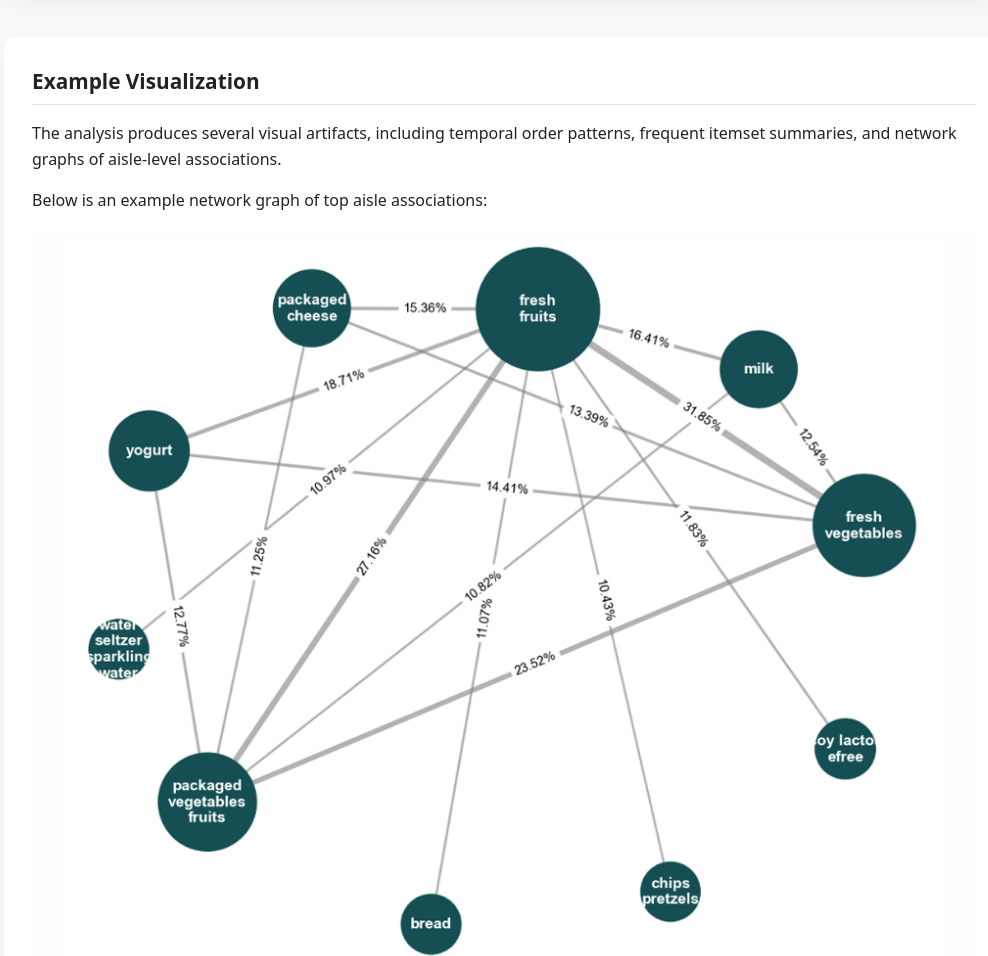
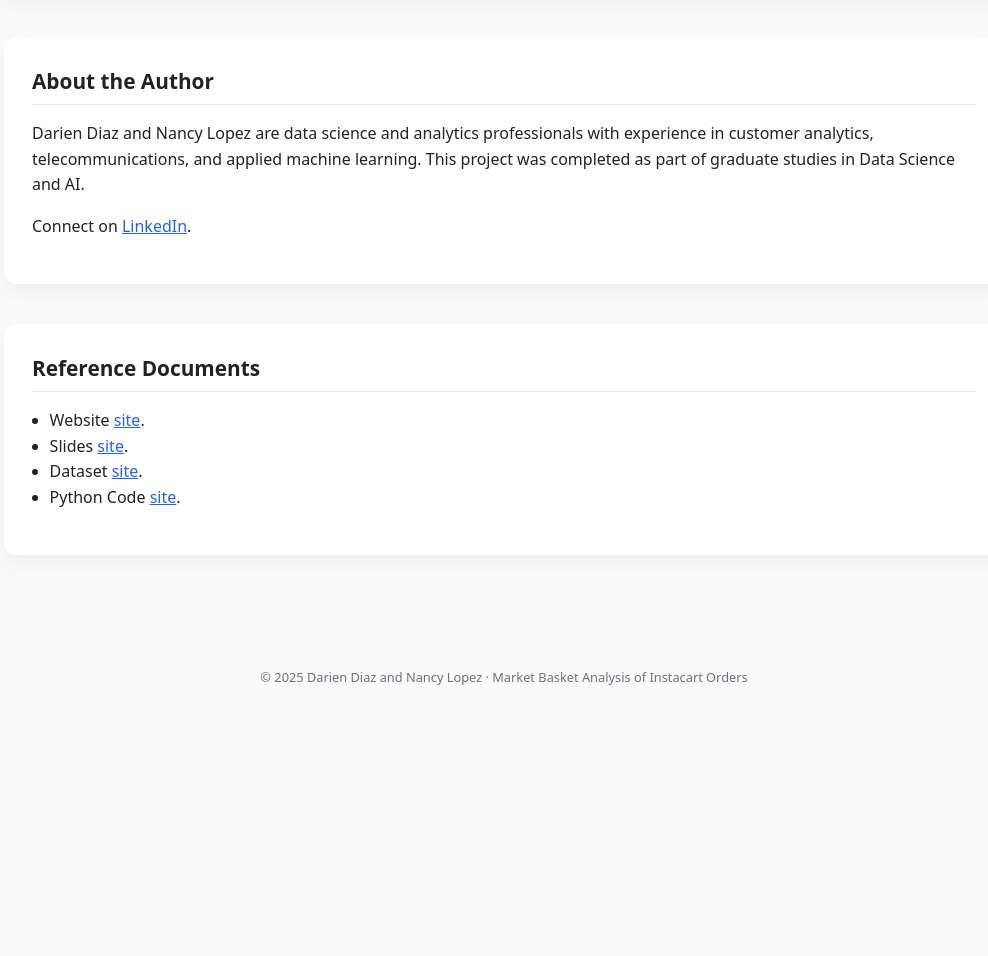
Before and after one commit to nancyalelopez-gif/instacart-mba-site, a plain HTML site: page index.html in a window 1280 px wide. Shown: the part 1448-2404 px from the top of the page, without its empty margins (136-1124 px from the left). After the commit the page ends 2167 px from the top, so only its background shows below. Drawn offline with Linux system fonts and the light colour scheme.

Commit message:
Update index.html

```diff
--- a/index.html
+++ b/index.html
@@ -185,17 +185,6 @@ header nav a:hover {
     </section>
 
     <section>
-      <h2>Example Visualization</h2>
-      <p>
-        The analysis produces several visual artifacts, including temporal order patterns, frequent itemset
-        summaries, and network graphs of aisle-level associations.
-      </p>
-      <p>Below is an example network graph of top aisle associations:</p>
-      <img src="Aisle Network.png" alt="Aisle Network Graph" class="responsive-img">
-      <!-- make sure the image file name and path match your repo -->
-    </section>
-
-    <section>
       <h2>About the Author</h2>
       <p>
         Darien Diaz and Nancy Lopez are data science and analytics professionals with experience in customer analytics,
@@ -207,6 +196,30 @@ header nav a:hover {
         <a href="YOUR_LINKEDIN_LINK_HERE" target="_blank" rel="noopener noreferrer">LinkedIn</a>.
       </p>
     </section>
+
+    <section>
+      <h2>Reference Documents</h2>
+      <ul>
+        <li>
+          Website
+          <a href="https://nancyalelopez-gif.github.io/instacart-mba-site/index.html" target="_blank" rel="noopener noreferrer">site</a>.
+        </li>
+        <li>
+          Slides
+          <a href="https://nancyalelopez-gif.github.io/instacart-mba-site/Instacart Market Basket Analysis Presentation.pdf" target="_blank" rel="noopener noreferrer">site</a>.
+        </li>
+        <li>
+          Dataset
+          <a href="https://www.kaggle.com/datasets/yasserh/instacart-online-grocery-basket-analysis-dataset" target="_blank" rel="noopener noreferrer">site</a>.
+        </li>
+        <li>
+          Python Code
+          <a href="https://nancyalelopez-gif.github.io/instacart-mba-site/Instacart_MBA.ipynb" target="_blank" rel="noopener noreferrer">site</a>.
+        </li>
+      </ul>
+    </section>
+
+
   </main>
 
   <footer>
```
